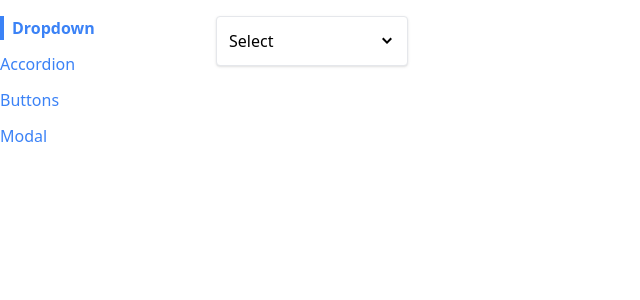
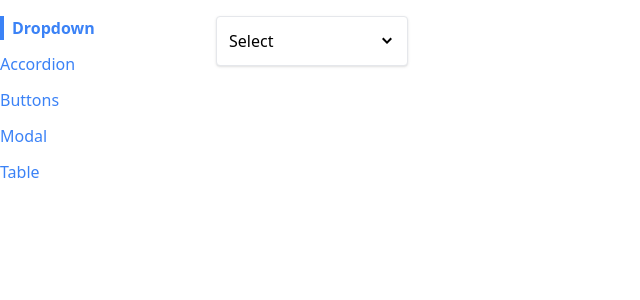
Before and after one commit to DarrenKim94/react-components, a React (Create React App) app: page / in a window 1280 px wide. Shown: the top 300 px of the page, without its empty margins (0-640 px from the left). Built offline with nearby package versions, Linux system fonts and the light colour scheme.

Commit message:
add table

```diff
--- a/src/components/Sidebar.js
+++ b/src/components/Sidebar.js
@@ -6,6 +6,8 @@ function Sidebar() {
         { label: 'Accordion', path: '/accordion'},
         { label: 'Buttons', path: '/buttons'},
         { label: 'Modal', path: '/modal'},
+        { label: 'Table', path: '/table'},
+
 
     ];
 
```
